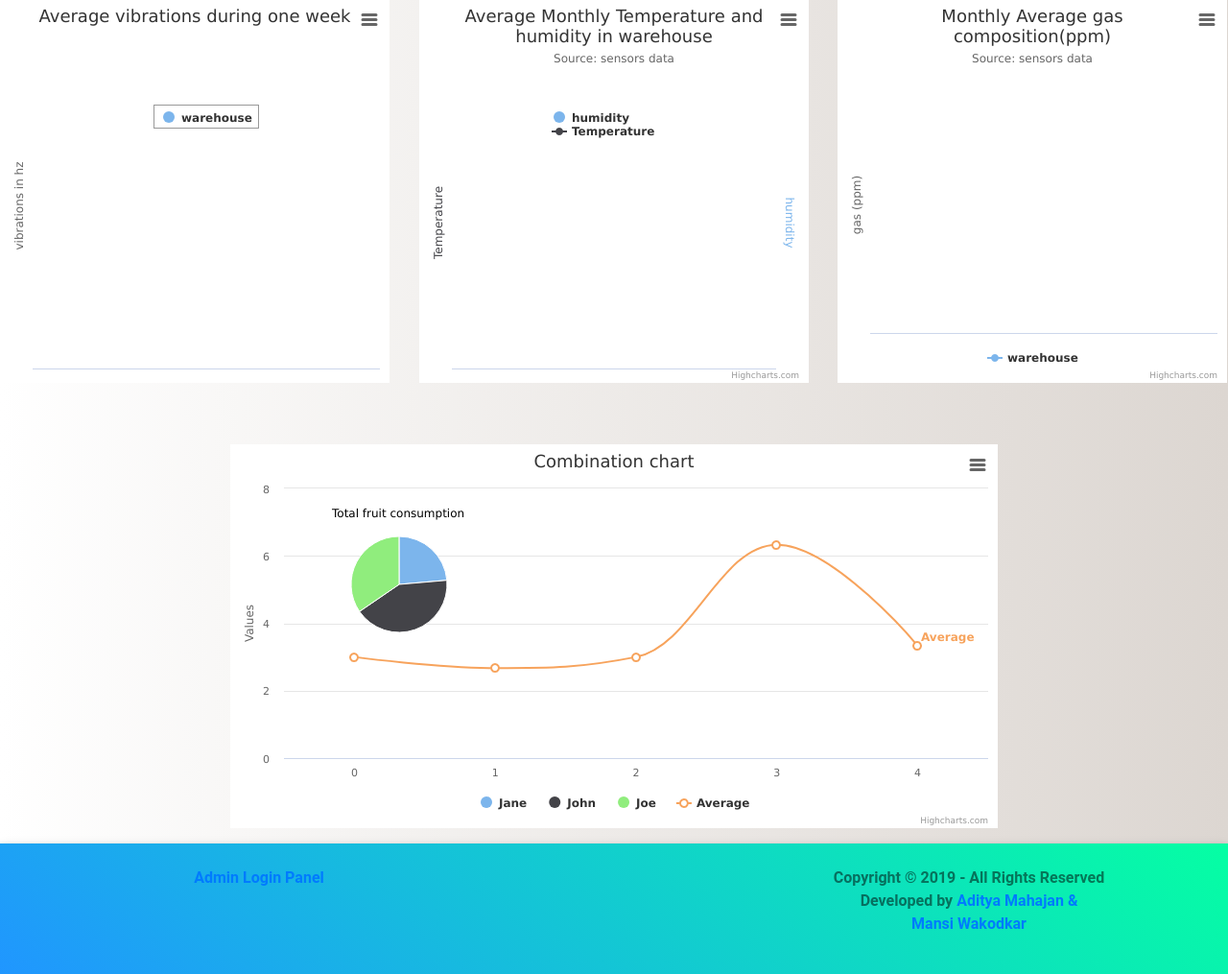
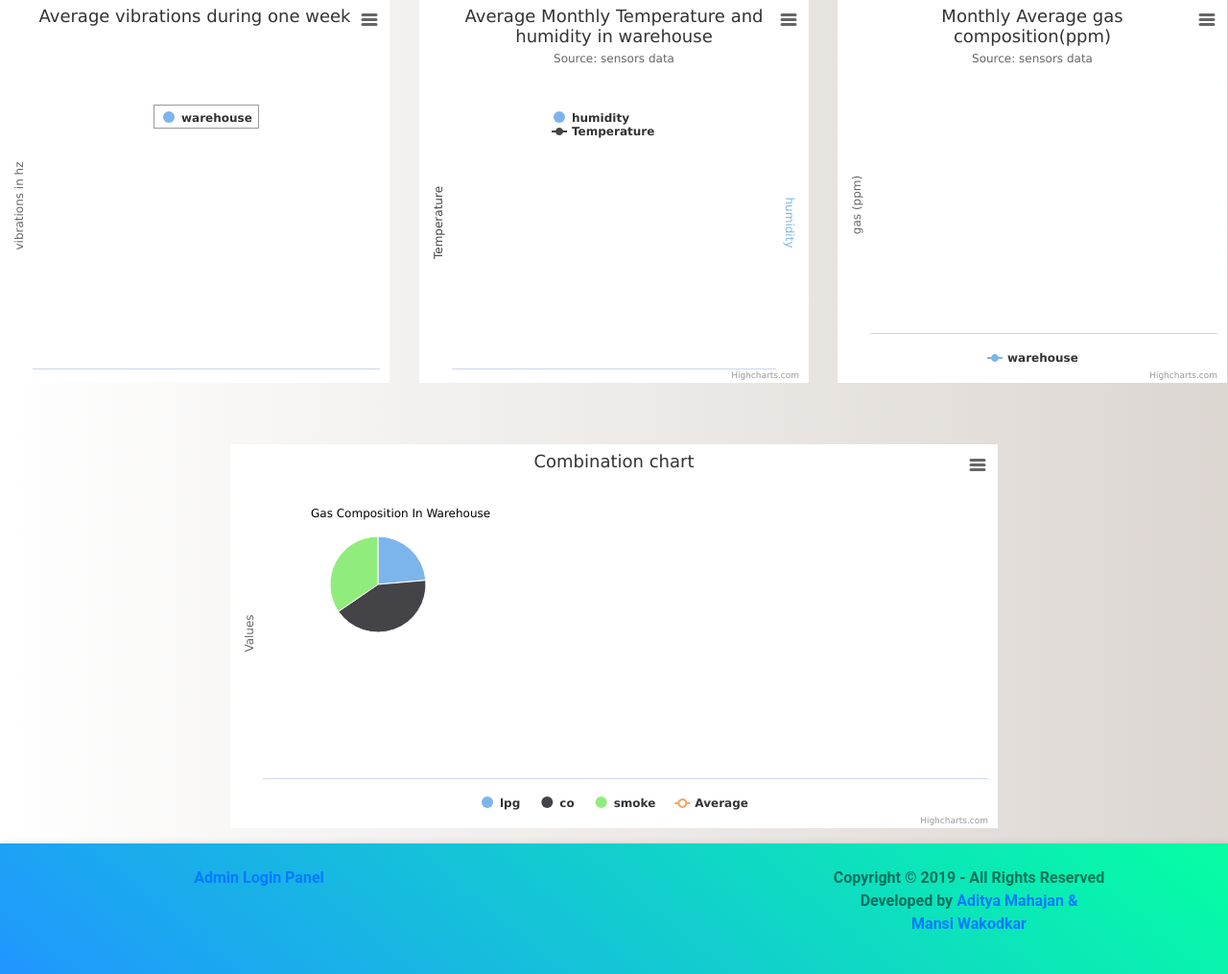
Before and after one commit to chandrakant12/Warehouse-monitoring-system, a PHP site: page /userAnalytics.php in a window 1280 px wide. Shown: the part 309-1324 px from the top of the page at 96% size. Run offline with PHP 8.4, Linux system fonts and the light colour scheme; data that the repository does not hold is empty; some libraries are stand-ins or nearby versions.

Commit message:
blah blah

```diff
--- a/includes/analytics.php
+++ b/includes/analytics.php
@@ -360,7 +360,7 @@ Highcharts.chart('container10', {
     },
     labels: {
         items: [{
-            html: 'Total fruit consumption',
+            html: 'Gas Composition In Warehouse',
             style: {
                 left: '50px',
                 top: '18px',
@@ -373,7 +373,7 @@ Highcharts.chart('container10', {
     },
     series: [{
         type: 'column',
-        name: 'Jane',
+        name: 'lpg',
         data: [<?php
                       while($row = mysqli_fetch_array($gaslpg))
                           {
@@ -382,7 +382,7 @@ Highcharts.chart('container10', {
                           ?>]
     }, {
         type: 'column',
-        name: 'John',
+        name: 'co',
         data: [<?php
                       while($row = mysqli_fetch_array($gasco))
                           {
@@ -391,7 +391,7 @@ Highcharts.chart('container10', {
                           ?>]
     }, {
         type: 'column',
-        name: 'Joe',
+        name: 'smoke',
         data: [<?php
                       while($row = mysqli_fetch_array($gassmoke))
                           {
@@ -401,7 +401,7 @@ Highcharts.chart('container10', {
     }, {
         type: 'spline',
         name: 'Average',
-        data: [3, 2.67, 3, 6.33, 3.33],
+        data: [],
         marker: {
             lineWidth: 2,
             lineColor: Highcharts.getOptions().colors[3],
```
